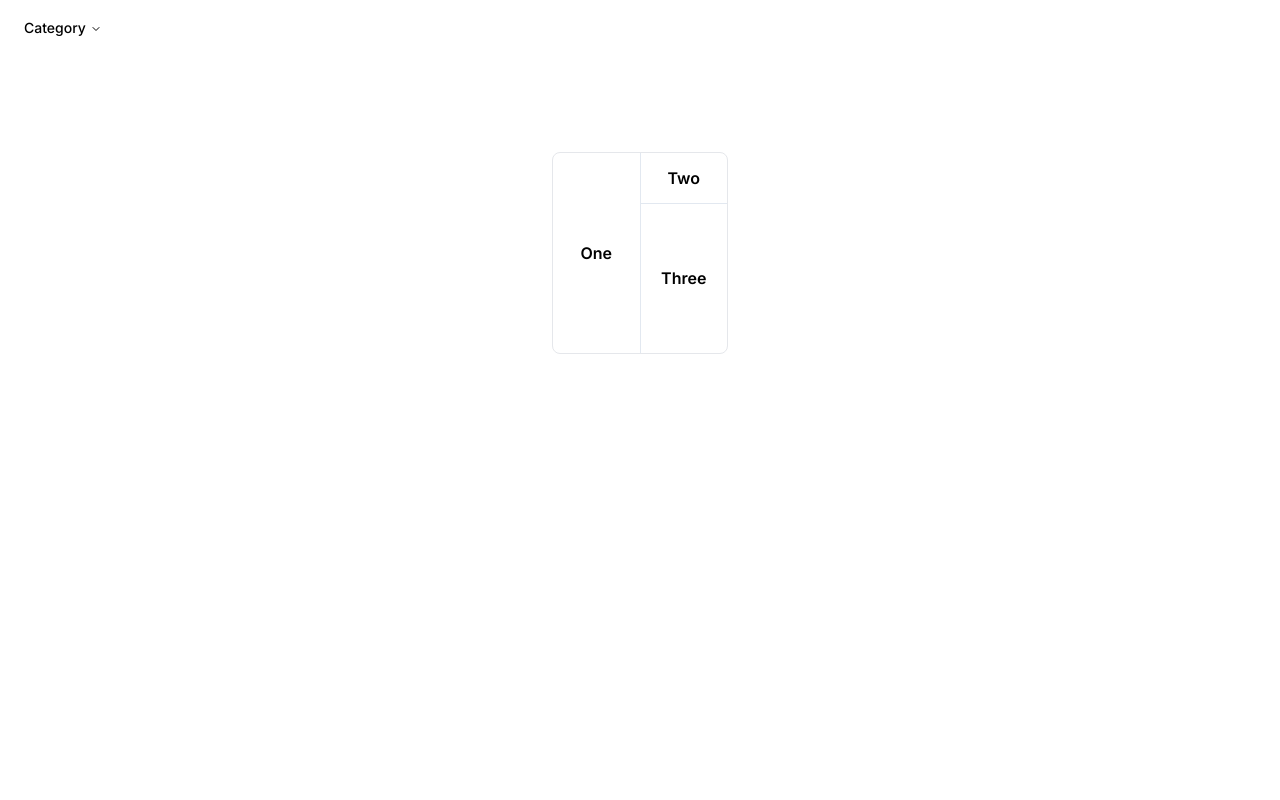
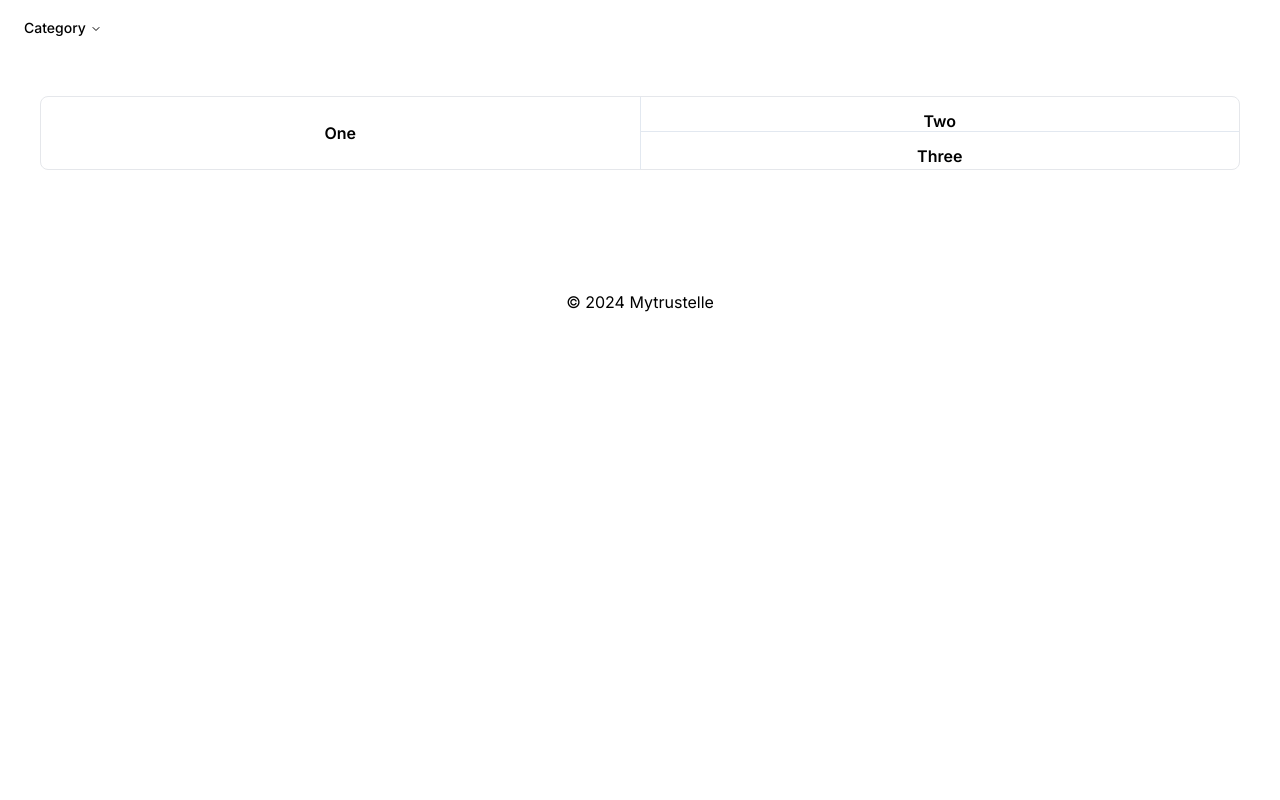
Before and after one commit to MrVido/mytrustelle, a Next.js app in the folder marketfrontend/: page / in a window 1280 px wide. Shown: the top 800 px of the page. Built offline with nearby package versions, Linux system fonts and the light colour scheme.

Commit message:
working nav

```diff
--- a/marketfrontend/src/app/page.tsx
+++ b/marketfrontend/src/app/page.tsx
@@ -10,7 +10,7 @@ import {
   ResizableHandle,
   ResizablePanel,
   ResizablePanelGroup,
-} from "@/components/ui/resizable"
+} from "@/components/ui/resizable";
 import Navigation from "@/components/navbar/navigation";
 
 export default function Home() {
@@ -20,27 +20,27 @@ export default function Home() {
   return (
     <div>
       <Navigation />
-              <main className="flex min-h-screen flex-col items-center justify-between p-24">
-        <div>
+      <main className="flex flex-col items-center justify-between p-10">
+        <div className="w-full flex">
           <ResizablePanelGroup
             direction="horizontal"
-      className="max-w-md rounded-lg border"
+            className="flex w-full rounded-lg border"
           >
-      <ResizablePanel defaultSize={50}>
-        <div className="flex h-[200px] items-center justify-center p-6">
+            <ResizablePanel defaultSize={250}>
+              <div className="flex h-[100vh]] items-center justify-center p-6">
                 <span className="font-semibold">One</span>
               </div>
             </ResizablePanel>
             <ResizableHandle />
-      <ResizablePanel defaultSize={50}>
+            <ResizablePanel defaultSize={250}>
               <ResizablePanelGroup direction="vertical">
-          <ResizablePanel defaultSize={25}>
+                <ResizablePanel defaultSize={250}>
                   <div className="flex h-full items-center justify-center p-6">
                     <span className="font-semibold">Two</span>
                   </div>
                 </ResizablePanel>
                 <ResizableHandle />
-          <ResizablePanel defaultSize={75}>
+                <ResizablePanel defaultSize={275}>
                   <div className="flex h-full items-center justify-center p-6">
                     <span className="font-semibold">Three</span>
                   </div>
--- a/marketfrontend/src/components/navbar/navigation.tsx
+++ b/marketfrontend/src/components/navbar/navigation.tsx
@@ -20,7 +20,7 @@ function Navigation() {
               <NavigationMenuItem>
                 <NavigationMenuTrigger>Category</NavigationMenuTrigger>
                 <NavigationMenuContent>
-                  <ul className="grid w-[400px] gap-3 p-4 md:w-[500px] md:grid-cols-2 lg:w-[600px] ">
+                  <ul className="grid w-[400px] gap-3 p-4 md:w-[500px] md:grid-cols-2 lg:w-[600px] bg-blue-300">
                     {categoryComponent.map((component) => (
                       <ListItem
                         key={component.title}
```
Lines whose indentation alone changed are shown as unchanged.
